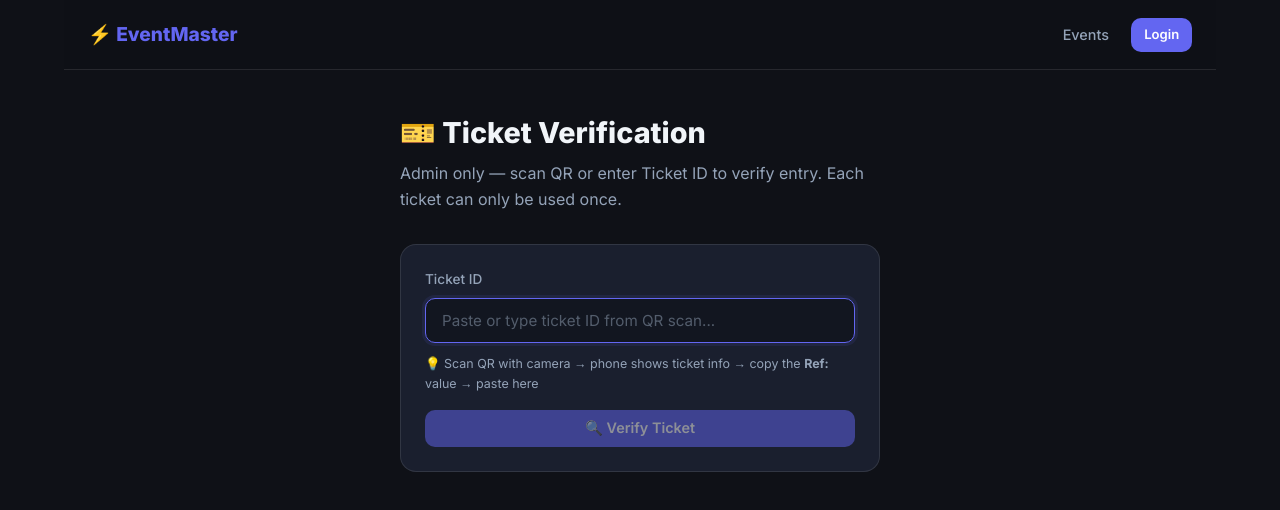
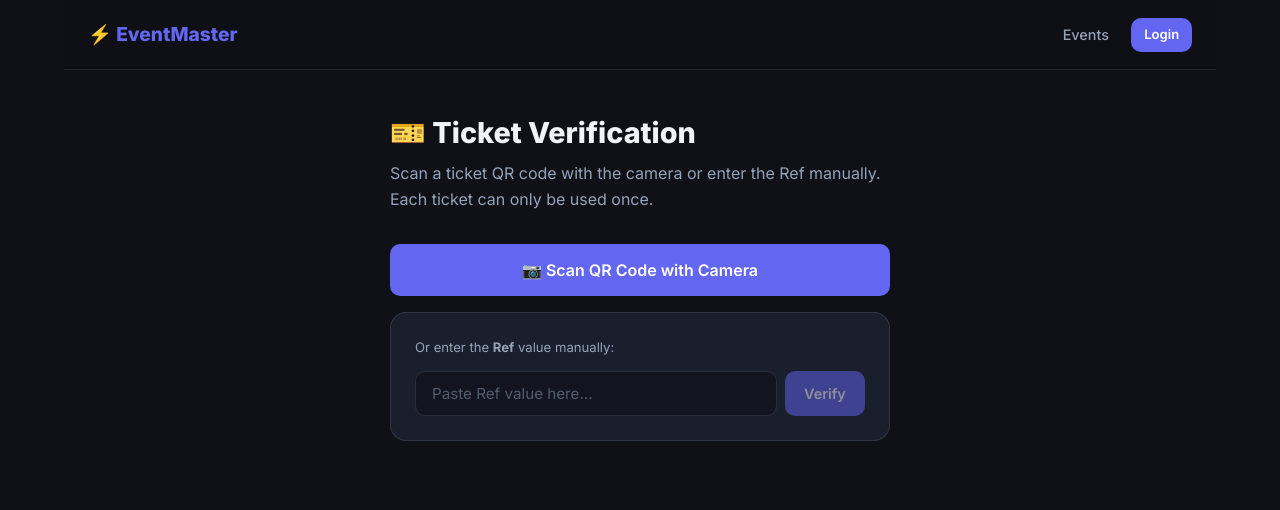
Before and after one commit to sakshisk11/mern-event-platform, a React (Vite) app in the folder frontend/: page /verify-ticket in a window 1280 px wide. Shown: the top 510 px of the page. Built offline with nearby package versions, Linux system fonts and the light colour scheme.

Commit message:
feat: in-app QR camera scanner on Verify page — no manual copy/paste needed

```diff
--- a/frontend/package.json
+++ b/frontend/package.json
@@ -11,6 +11,7 @@
   },
   "dependencies": {
     "axios": "^1.16.0",
+    "html5-qrcode": "^2.3.8",
     "qrcode.react": "^4.2.0",
     "react": "^19.2.4",
     "react-dom": "^19.2.4",
--- a/frontend/src/pages/VerifyTicket.jsx
+++ b/frontend/src/pages/VerifyTicket.jsx
@@ -1,38 +1,100 @@
-import React, { useState } from 'react';
+import React, { useState, useEffect, useRef } from 'react';
 import axios from 'axios';
+import { Html5Qrcode } from 'html5-qrcode';
 
 const API = `http://${window.location.hostname}:5000/api`;
 
 function VerifyTicket() {
   const [ticketId, setTicketId]   = useState('');
-  const [result, setResult]       = useState(null);   // response from backend
+  const [result, setResult]       = useState(null);
   const [loading, setLoading]     = useState(false);
   const [status, setStatus]       = useState('idle'); // 'idle' | 'valid' | 'used' | 'invalid'
+  const [scanning, setScanning]   = useState(false);  // true when camera is open
+  const [scanError, setScanError] = useState('');
 
-  // ── Submit ticket ID to backend for verification ─────────────────
-  const handleVerify = async (e) => {
-    e.preventDefault();
-    if (!ticketId.trim()) return;
+  // We use a ref to hold the Html5Qrcode instance so we can stop it later
+  const scannerRef = useRef(null);
 
+  // ── Clean up scanner when component unmounts ─────────────────────
+  useEffect(() => {
+    return () => {
+      if (scannerRef.current) {
+        scannerRef.current.stop().catch(() => {});
+      }
+    };
+  }, []);
+
+  // ── Extract the Ref (ticket _id) from the scanned QR text ────────
+  // QR format:
+  //   EventMaster Ticket
+  //   Name: Sakshi
+  //   ID: 1234
+  //   Event: Campus Music Fest
+  //   Ref: <ticketId>
+  const extractRefFromText = (text) => {
+    const match = text.match(/Ref:\s*([a-f0-9]{24})/i);
+    return match ? match[1] : null;
+  };
+
+  // ── Start the camera scanner ──────────────────────────────────────
+  const startScanner = async () => {
+    setScanError('');
+    setScanning(true);
+    setStatus('idle');
+    setResult(null);
+    setTicketId('');
+
+    // Small delay so the #qr-reader div renders before we mount the scanner
+    await new Promise(r => setTimeout(r, 200));
+
+    const scanner = new Html5Qrcode('qr-reader');
+    scannerRef.current = scanner;
+
+    try {
+      await scanner.start(
+        { facingMode: 'environment' }, // use back camera on phones
+        { fps: 10, qrbox: { width: 250, height: 250 } },
+        async (decodedText) => {
+          // QR detected — stop camera first, then verify
+          await scanner.stop();
+          setScanning(false);
+
+          const ref = extractRefFromText(decodedText);
+          if (ref) {
+            setTicketId(ref);
+            await verifyById(ref); // auto-verify immediately
+          } else {
+            setScanError('QR code not recognized. Please try manual entry.');
+          }
+        },
+        () => {} // ignore individual frame scan errors
+      );
+    } catch (err) {
+      setScanning(false);
+      setScanError('Could not access camera. Please allow camera permission or use manual entry.');
+    }
+  };
+
+  // ── Stop the camera scanner ───────────────────────────────────────
+  const stopScanner = async () => {
+    if (scannerRef.current) {
+      await scannerRef.current.stop().catch(() => {});
+    }
+    setScanning(false);
+  };
+
+  // ── Call backend to verify ticket by ID ──────────────────────────
+  const verifyById = async (id) => {
+    if (!id?.trim()) return;
     setLoading(true);
     setResult(null);
     setStatus('idle');
 
     try {
-      // POST request — backend marks ticket as scanned on first call
-      const { data } = await axios.post(`${API}/events/verify/${ticketId.trim()}`);
-
+      const { data } = await axios.post(`${API}/events/verify/${id.trim()}`);
       setResult(data);
-
-      if (data.alreadyUsed) {
-        setStatus('used');    // ⚠️ already scanned before
-      } else if (data.valid) {
-        setStatus('valid');   // ✅ first scan — let them in
-      } else {
-        setStatus('invalid'); // ❌ something wrong
-      }
+      setStatus(data.alreadyUsed ? 'used' : data.valid ? 'valid' : 'invalid');
     } catch (err) {
-      // 404 = ticket not found
       setStatus('invalid');
       setResult({ message: err.response?.data?.message || 'Ticket not found' });
     } finally {
@@ -40,79 +102,111 @@ function VerifyTicket() {
     }
   };
 
-  // Reset to scan another ticket
+  // ── Manual form submit ────────────────────────────────────────────
+  const handleManualSubmit = (e) => {
+    e.preventDefault();
+    verifyById(ticketId);
+  };
+
+  // ── Reset everything to scan another ticket ───────────────────────
   const handleReset = () => {
     setTicketId('');
     setResult(null);
     setStatus('idle');
+    setScanError('');
   };
 
-  // Color and icon based on status
+  // ── Status display config ─────────────────────────────────────────
   const statusConfig = {
-    valid:   { color: '#22c55e', bg: 'rgba(34,197,94,0.08)',   border: '#22c55e', icon: '✅', label: 'VALID — ALLOW ENTRY' },
-    used:    { color: '#f59e0b', bg: 'rgba(245,158,11,0.08)',  border: '#f59e0b', icon: '⚠️', label: 'ALREADY USED — DENY ENTRY' },
-    invalid: { color: '#ef4444', bg: 'rgba(239,68,68,0.08)',   border: '#ef4444', icon: '❌', label: 'INVALID TICKET' },
+    valid:   { color: '#22c55e', icon: '✅', label: 'VALID — ALLOW ENTRY' },
+    used:    { color: '#f59e0b', icon: '⚠️', label: 'ALREADY USED — DENY ENTRY' },
+    invalid: { color: '#ef4444', icon: '❌', label: 'INVALID TICKET' },
   };
-
   const cfg = statusConfig[status];
 
   return (
     <div style={{ display: 'flex', justifyContent: 'center', padding: '2.5rem 1rem' }}>
-      <div style={{ width: '100%', maxWidth: '480px' }}>
+      <div style={{ width: '100%', maxWidth: '500px' }}>
 
         {/* Header */}
         <h1 style={{ fontSize: '1.8rem', fontWeight: 800, marginBottom: '0.3rem' }}>
           🎫 Ticket Verification
         </h1>
         <p className="text-muted" style={{ marginBottom: '2rem' }}>
-          Admin only — scan QR or enter Ticket ID to verify entry. Each ticket can only be used once.
+          Scan a ticket QR code with the camera or enter the Ref manually.
+          Each ticket can only be used once.
         </p>
 
-        {/* Ticket ID input form */}
-        <div className="card" style={{ marginBottom: '1.5rem' }}>
-          <div className="card-body">
-            <form onSubmit={handleVerify} style={{ display: 'flex', flexDirection: 'column', gap: '1rem' }}>
-              <div className="form-group">
-                <label className="form-label">Ticket ID</label>
+        {/* ── Camera Scanner ─────────────────────────────────────── */}
+        {!scanning && status === 'idle' && (
+          <button
+            className="btn btn-primary"
+            style={{ width: '100%', justifyContent: 'center', padding: '1rem', fontSize: '1rem', marginBottom: '1rem' }}
+            onClick={startScanner}
+          >
+            📷 Scan QR Code with Camera
+          </button>
+        )}
+
+        {/* Camera viewfinder — html5-qrcode mounts into this div */}
+        {scanning && (
+          <div style={{ marginBottom: '1rem' }}>
+            <div
+              id="qr-reader"
+              style={{ width: '100%', borderRadius: '12px', overflow: 'hidden', border: '2px solid var(--primary)' }}
+            />
+            <button
+              className="btn btn-ghost"
+              style={{ width: '100%', marginTop: '0.75rem', justifyContent: 'center' }}
+              onClick={stopScanner}
+            >
+              Cancel Scan
+            </button>
+          </div>
+        )}
+
+        {/* Camera error message */}
+        {scanError && (
+          <div className="alert-error" style={{ marginBottom: '1rem' }}>⚠️ {scanError}</div>
+        )}
+
+        {/* ── Manual Entry (fallback) ────────────────────────────── */}
+        {!scanning && (
+          <div className="card" style={{ marginBottom: '1.5rem' }}>
+            <div className="card-body">
+              <p style={{ fontSize: '0.82rem', color: 'var(--text-muted)', marginBottom: '0.8rem' }}>
+                Or enter the <strong>Ref</strong> value manually:
+              </p>
+              <form onSubmit={handleManualSubmit} style={{ display: 'flex', gap: '0.5rem' }}>
                 <input
                   className="form-input"
                   type="text"
                   value={ticketId}
                   onChange={(e) => setTicketId(e.target.value)}
-                  placeholder="Paste or type ticket ID from QR scan..."
-                  autoFocus
+                  placeholder="Paste Ref value here..."
+                  style={{ flex: 1 }}
                 />
-                <p style={{ fontSize: '0.78rem', color: 'var(--text-muted)', marginTop: '0.3rem' }}>
-                  💡 Scan QR with camera → phone shows ticket info → copy the <strong>Ref:</strong> value → paste here
-                </p>
-              </div>
-
-              <div style={{ display: 'flex', gap: '0.75rem' }}>
-                <button type="submit" className="btn btn-primary" style={{ flex: 1, justifyContent: 'center' }}
-                  disabled={loading || !ticketId.trim()}>
-                  {loading ? 'Verifying...' : '🔍 Verify Ticket'}
+                <button type="submit" className="btn btn-primary" disabled={loading || !ticketId.trim()}>
+                  {loading ? '...' : 'Verify'}
                 </button>
                 {status !== 'idle' && (
-                  <button type="button" className="btn btn-ghost" onClick={handleReset}>
-                    Reset
-                  </button>
+                  <button type="button" className="btn btn-ghost" onClick={handleReset}>Reset</button>
                 )}
-              </div>
-            </form>
+              </form>
+            </div>
           </div>
-        </div>
+        )}
 
-        {/* Result card — only shown after a verify attempt */}
+        {/* ── Result Card ────────────────────────────────────────── */}
         {status !== 'idle' && cfg && (
           <div style={{
-            border: `2px solid ${cfg.border}`,
+            border: `2px solid ${cfg.color}`,
             borderRadius: '16px',
             padding: '2rem',
-            background: cfg.bg,
+            background: `${cfg.color}12`,
             textAlign: 'center',
             animation: 'scaleIn 0.2s ease'
           }}>
-            {/* Status icon + label */}
             <div style={{ fontSize: '3.5rem', marginBottom: '0.5rem' }}>{cfg.icon}</div>
             <h2 style={{ color: cfg.color, fontSize: '1.4rem', fontWeight: 800, marginBottom: '1.5rem' }}>
               {cfg.label}
@@ -129,30 +223,27 @@ function VerifyTicket() {
                 {result.attendeeId   && <InfoRow label="Attendee ID"   value={result.attendeeId} />}
                 {result.event        && <InfoRow label="Event"         value={result.event} />}
 
-                {/* Show when it was previously scanned (for "already used" case) */}
                 {status === 'used' && result.scannedAt && (
-                  <InfoRow
-                    label="Previously scanned at"
-                    value={new Date(result.scannedAt).toLocaleString()}
-                    highlight
-                  />
+                  <InfoRow label="⚠️ Previously scanned at" value={new Date(result.scannedAt).toLocaleString()} highlight />
                 )}
-
-                {/* Show when it was just scanned now (for "valid" case) */}
                 {status === 'valid' && result.scannedAt && (
-                  <InfoRow
-                    label="Scanned at"
-                    value={new Date(result.scannedAt).toLocaleString()}
-                    highlight
-                  />
+                  <InfoRow label="✅ Scanned at" value={new Date(result.scannedAt).toLocaleString()} highlight />
                 )}
               </div>
             )}
 
-            {/* Error message for invalid */}
             {status === 'invalid' && result?.message && (
               <p className="text-muted" style={{ marginTop: '0.5rem' }}>{result.message}</p>
             )}
+
+            {/* Button to scan the next ticket */}
+            <button
+              className="btn btn-primary"
+              style={{ marginTop: '1.5rem', width: '100%', justifyContent: 'center' }}
+              onClick={() => { handleReset(); startScanner(); }}
+            >
+              📷 Scan Next Ticket
+            </button>
           </div>
         )}
       </div>
```
Also changed, not shown: 1 other file (tests, documents, lock files or other folders).
